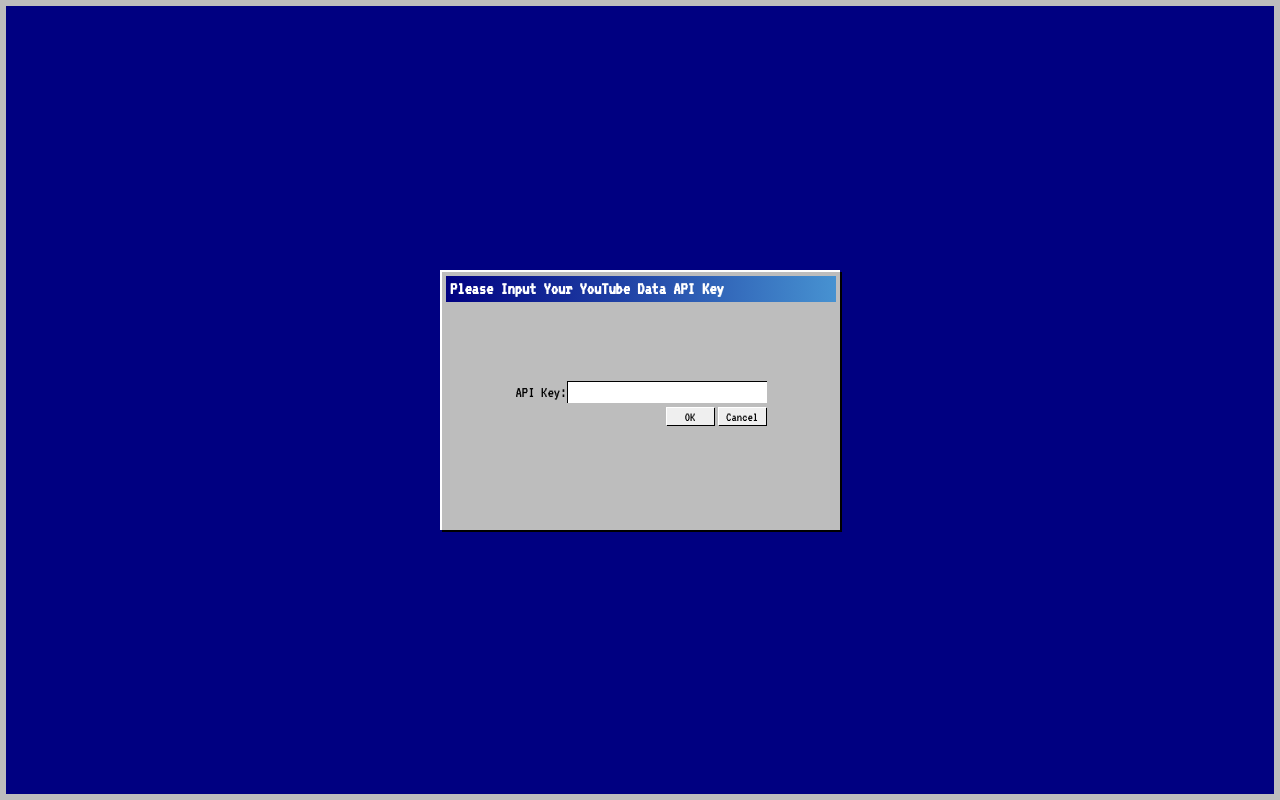
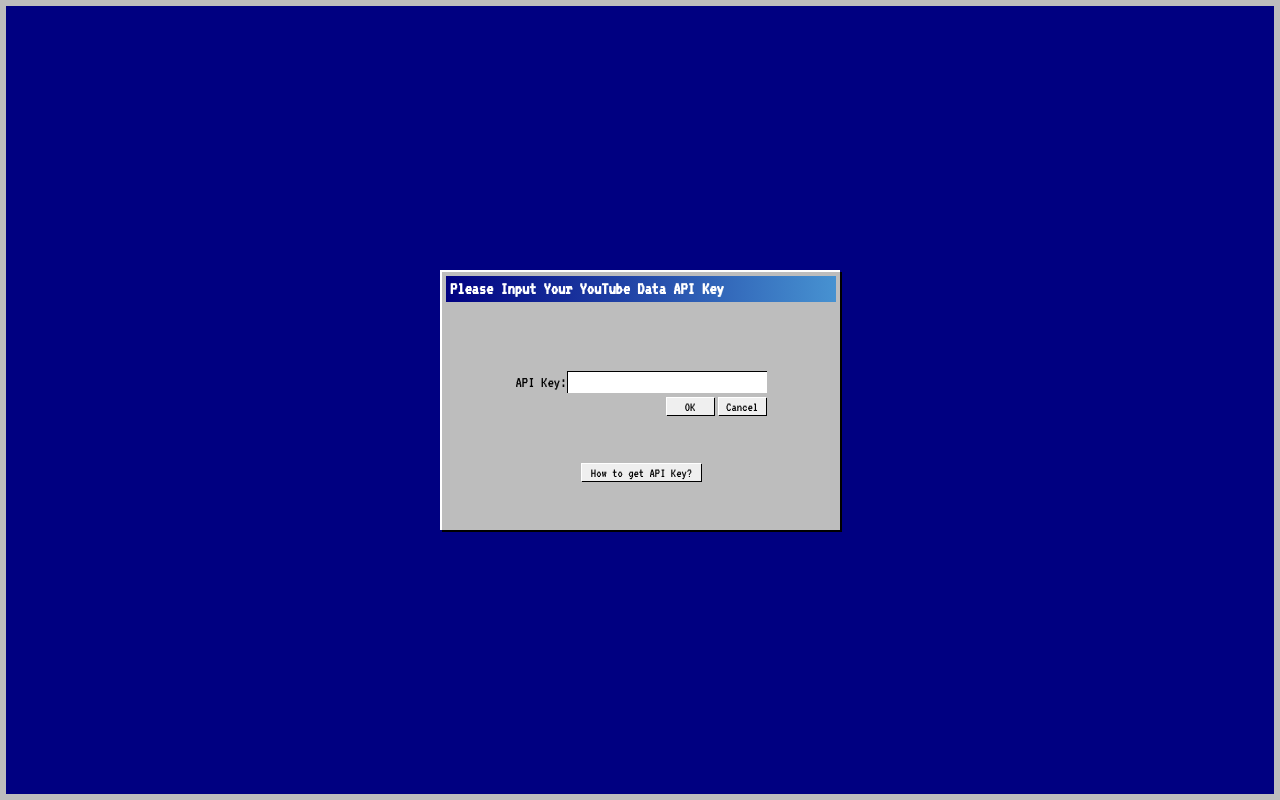
Before and after one commit to Matthew-Luk/youtube, a React (Create React App) app in the folder client/: page /login in a window 1280 px wide. Built offline with nearby package versions, Linux system fonts and the light colour scheme.

Commit message:
included instructions to get API key

```diff
--- a/client/src/Components/Login.js
+++ b/client/src/Components/Login.js
@@ -21,13 +21,17 @@
         })
     }
 
-    // const envHandler = (e) => {
+    // const envHandler = () => {
     //     setAPIKey(process.env.REACT_APP_API_KEY)
     //     navigate('/home')
     // }
 
-    const cancelHandler = (e) => {
+    const cancelHandler = () => {
         window.location = 'https://matthewluk.netlify.app/'
+    }
+
+    const instructionHandler = () => {
+        window.location = 'https://www.youtube.com/watch?v=N18czV5tj5o'
     }
 
     return (
@@ -51,6 +55,9 @@
                             <button onClick={cancelHandler} className='login-button'>Cancel</button>
                         </div>
                     </label>
+                    <div className='instruction'>
+                        <button onClick={instructionHandler} className='login-button width120'>How to get API Key?</button>
+                    </div>
                 </div>
             </form>
         </div>
--- a/client/src/css/login.css
+++ b/client/src/css/login.css
@@ -78,3 +78,11 @@
 .login-error {
     color: red;
 }
+
+.instruction {
+    height: 20px;
+}
+
+.width120 {
+    width: 120px;
+}
```
Also changed, not shown: 1 other file (tests, documents, lock files or other folders).
